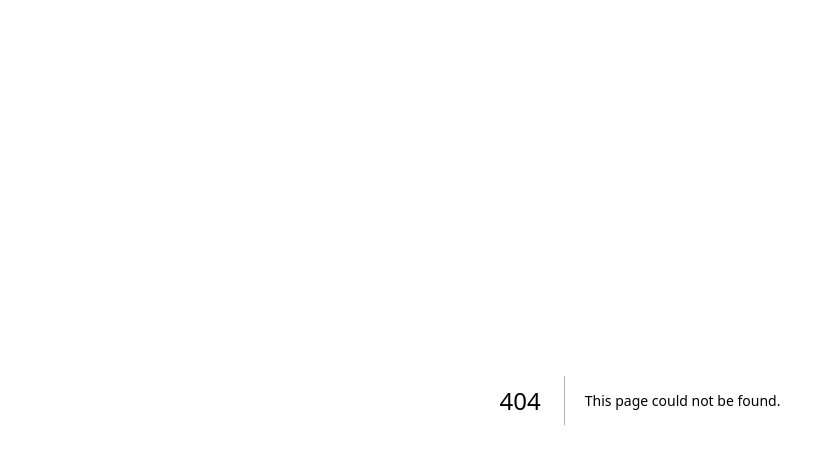
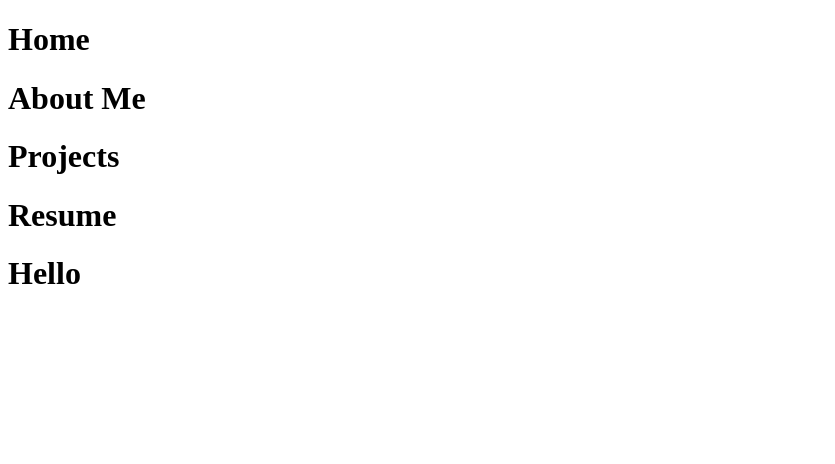
Before and after one commit to Jvilla125/Portfolio, a Next.js app: page / in a window 1280 px wide. Before the commit this address had no page. Shown: the top 464 px of the page, without its empty margins (0-835 px from the left). Built offline with nearby package versions, Linux system fonts and the light colour scheme.

Commit message:
Create a component directory with a Header.js file to link to each links

```diff
--- /dev/null
+++ b/component/header.js
@@ -0,0 +1,12 @@
+import Link from "next/link";
+
+export default function Header(){
+    return<>
+    <div>
+        <h1>Home</h1>
+        <h1>About Me</h1>
+        <h1>Projects</h1>
+        <h1>Resume</h1>
+        </div>
+        </>
+}
--- a/pages/home-page.js
+++ b/pages/index.js
@@ -2,12 +2,13 @@ import Head from 'next/head'
 import Image from 'next/image'
 import { Inter } from 'next/font/google'
 import styles from '@/styles/Home.module.css'
-
+import Header from "../component/header"
 const inter = Inter({ subsets: ['latin'] })
 
 export default function Home() {
   return (
     <>
+    <Header/>
       <h1>Hello</h1>
     </>
   )
```
